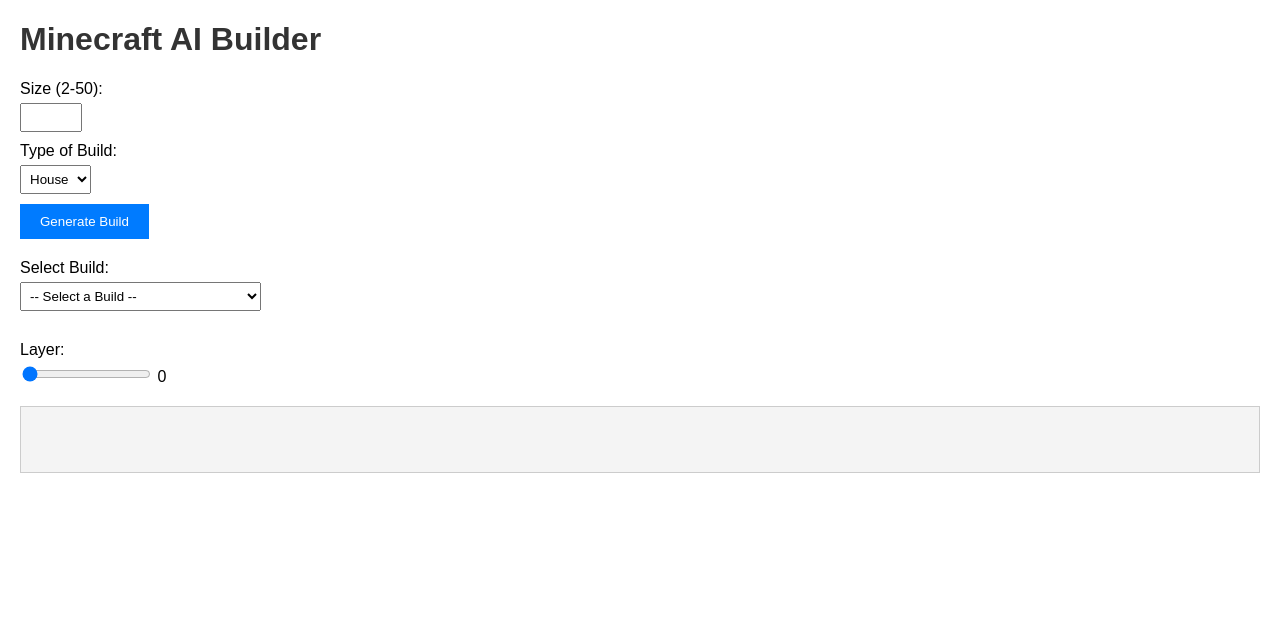
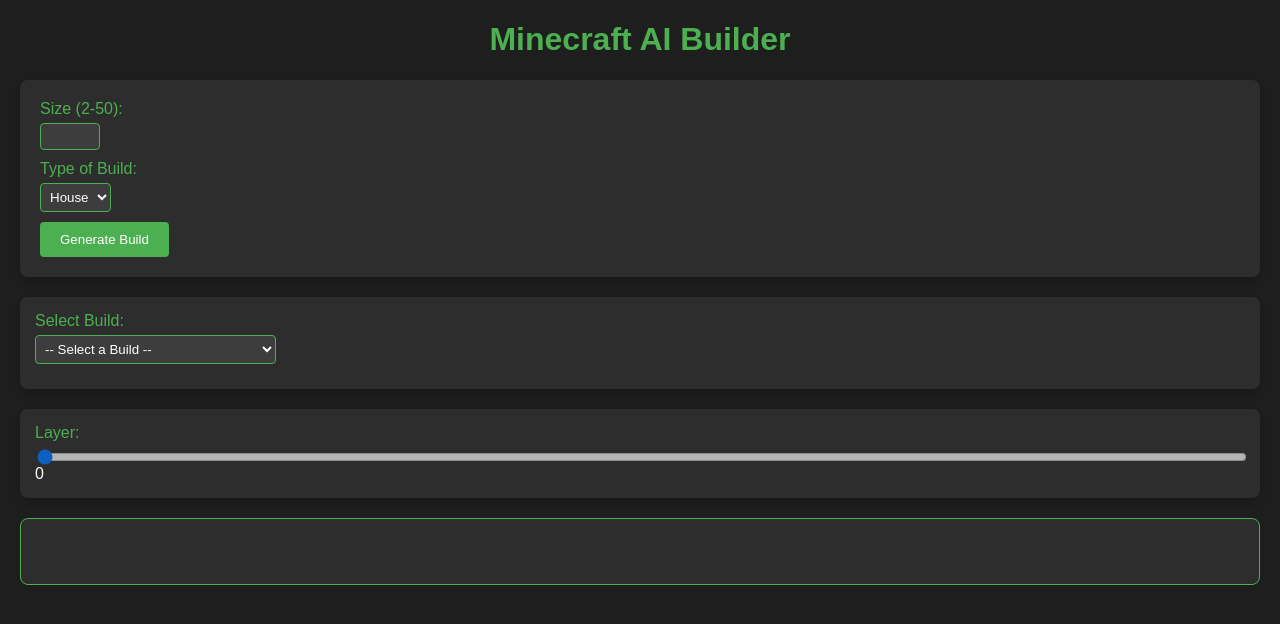
Before and after one commit to ggrantrichards/CMPM_Final, a Flask app: page / in a window 1280 px wide. Shown: the top 624 px of the page. Run offline with Flask 3, Linux system fonts and the light colour scheme.

Commit message:
Yup green

```diff
--- a/backend/static/style.css
+++ b/backend/static/style.css
@@ -2,49 +2,102 @@
 body {
   font-family: Arial, sans-serif;
   margin: 20px;
+  background-color: #1e1e1e; /* Dark grey background */
+  color: #ffffff; /* White text */
 }
 
 h1 {
-  color: #333;
+  color: #4caf50; /* Green color for headings */
+  text-align: center;
 }
 
 form {
   margin-bottom: 20px;
+  background-color: #2d2d2d; /* Slightly lighter grey for form background */
+  padding: 20px;
+  border-radius: 8px;
+  box-shadow: 0 4px 8px rgba(0, 0, 0, 0.2);
 }
 
 .build-display {
   font-family: monospace;
   white-space: pre;
-  background-color: #f4f4f4;
+  background-color: #2d2d2d; /* Slightly lighter grey for build display */
   padding: 10px;
-  border: 1px solid #ccc;
+  border: 1px solid #4caf50; /* Green border */
   margin-top: 20px;
+  color: #ffffff; /* White text */
+  border-radius: 8px;
 }
 
 .slider-container,
 .build-selector {
   margin-top: 20px;
+  background-color: #2d2d2d; /* Slightly lighter grey for containers */
+  padding: 15px;
+  border-radius: 8px;
+  box-shadow: 0 4px 8px rgba(0, 0, 0, 0.2);
 }
 
 label {
   display: block;
   margin-bottom: 5px;
+  color: #4caf50; /* Green color for labels */
 }
 
 input[type="number"],
 select {
   padding: 5px;
   margin-bottom: 10px;
+  background-color: #3d3d3d; /* Dark grey for input fields */
+  color: #ffffff; /* White text */
+  border: 1px solid #4caf50; /* Green border */
+  border-radius: 4px;
 }
 
 button {
   padding: 10px 20px;
-  background-color: #007bff;
-  color: white;
+  background-color: #4caf50; /* Green background for buttons */
+  color: white; /* White text */
   border: none;
+  cursor: pointer;
+  border-radius: 4px;
+  transition: background-color 0.3s ease;
+}
+
+button:hover {
+  background-color: #45a049; /* Darker green on hover */
+}
+
+/* Additional styling for the slider */
+input[type="range"] {
+  width: 100%;
+  background-color: #3d3d3d; /* Dark grey for slider track */
+  border-radius: 8px;
+  height: 8px;
+  outline: none;
+  opacity: 0.7;
+  transition: opacity 0.2s;
+}
+
+input[type="range"]:hover {
+  opacity: 1;
+}
+
+input[type="range"]::-webkit-slider-thumb {
+  -webkit-appearance: none;
+  appearance: none;
+  width: 16px;
+  height: 16px;
+  background-color: #4caf50; /* Green slider thumb */
+  border-radius: 50%;
   cursor: pointer;
 }
 
-button:hover {
-  background-color: #0056b3;
+input[type="range"]::-moz-range-thumb {
+  width: 16px;
+  height: 16px;
+  background-color: #4caf50; /* Green slider thumb */
+  border-radius: 50%;
+  cursor: pointer;
 }
```
